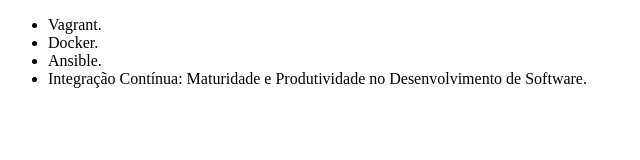
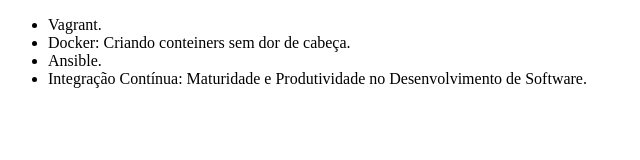
Before and after one commit to wgeovanni/cursogitalura, a plain HTML site: page index.html in a window 1280 px wide. Shown: the whole page, without its empty margins (0-640 px from the left). Drawn offline with Linux system fonts and the light colour scheme.

Commit message:
Corrigindo nome do curso de Docker

```diff
--- a/index.html
+++ b/index.html
@@ -9,7 +9,7 @@
 <body>
     <ul>
         <li>Vagrant.</li>
-        <li>Docker.</li>
+        <li>Docker: Criando conteiners sem dor de cabeça.</li>
         <li>Ansible.</li>
         <li>Integração Contínua: Maturidade e Produtividade no Desenvolvimento de Software.</li>
     </ul>
```
